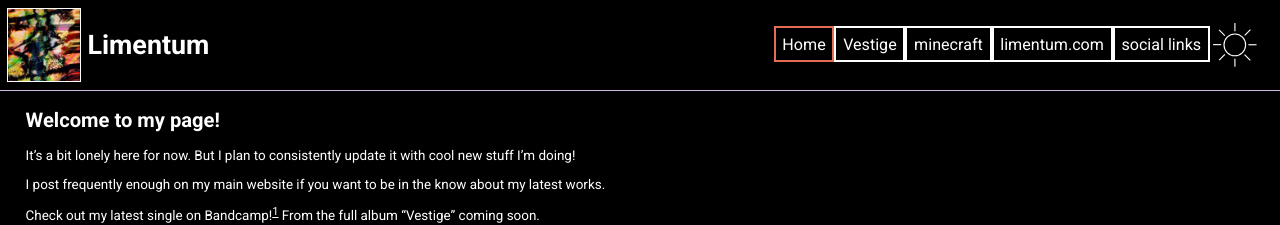
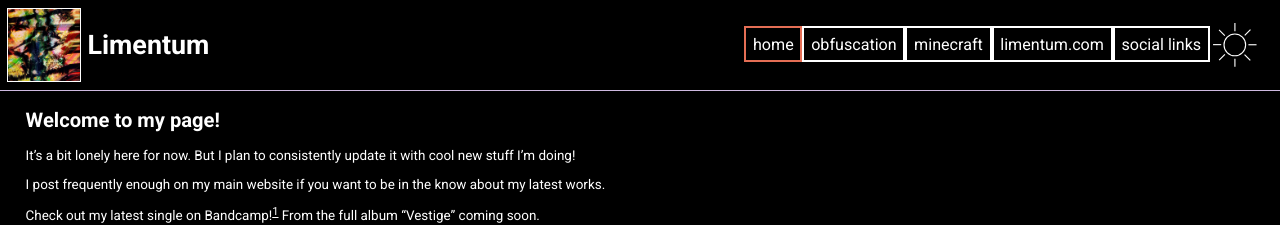
Before and after one commit to limentum/limentum.github.io, a Jekyll site: the page built from index.md, in a window 1280 px wide. Shown: the top 225 px of the page. Built offline with Jekyll 4.4.1, drawn with Linux system fonts in a browser that asks for light colours.

Commit message:
add 'obfuscation' collection

```diff
--- a/_includes/head.html
+++ b/_includes/head.html
@@ -9,7 +9,7 @@
     {%- if page.collection == 'posts' -%}
     <link rel="stylesheet" href="{{ 'assets/css/post.min.css' | relative_url }}">
     {% endif %}
-    {%- if page.collection == 'vestige' -%}
+    {%- if page.collection == 'vestige' or page.collection == 'obfuscation' -%}
     <link rel="stylesheet" href="{{ 'assets/css/chapter.min.css' | relative_url }}">
     {%- endif -%}
     <script type="application/ld+json">
--- a/_includes/header.html
+++ b/_includes/header.html
@@ -15,8 +15,8 @@
     </label>
     <nav id="headerNav" aria-label="Header navigation">
         <ul>
-            <li><a href="/" {% if page.url == "/" %}id="currentPage"{% endif %}>Home</a></li>
-            <li><a href="/vestige/" {% if page.url contains "/vestige/" %}id="currentPage"{% endif %}>Vestige</a></li>
+            <li><a href="/" {% if page.url == "/" %}id="currentPage"{% endif %}>home</a></li>
+            <li><a href="/vestige/" {% if page.url contains "/obfuscation/" %}id="currentPage"{% endif %}>obfuscation</a></li>
             <li><a href="/minecraft.html" {% if page.url contains "/minecraft" %}id="currentPage"{% endif %}>minecraft</a>
             <li><a href="https://limentum.com">limentum.com</a></li>
             <li><a href="https://linktr.ee/limentum">social links</a></li>
```
